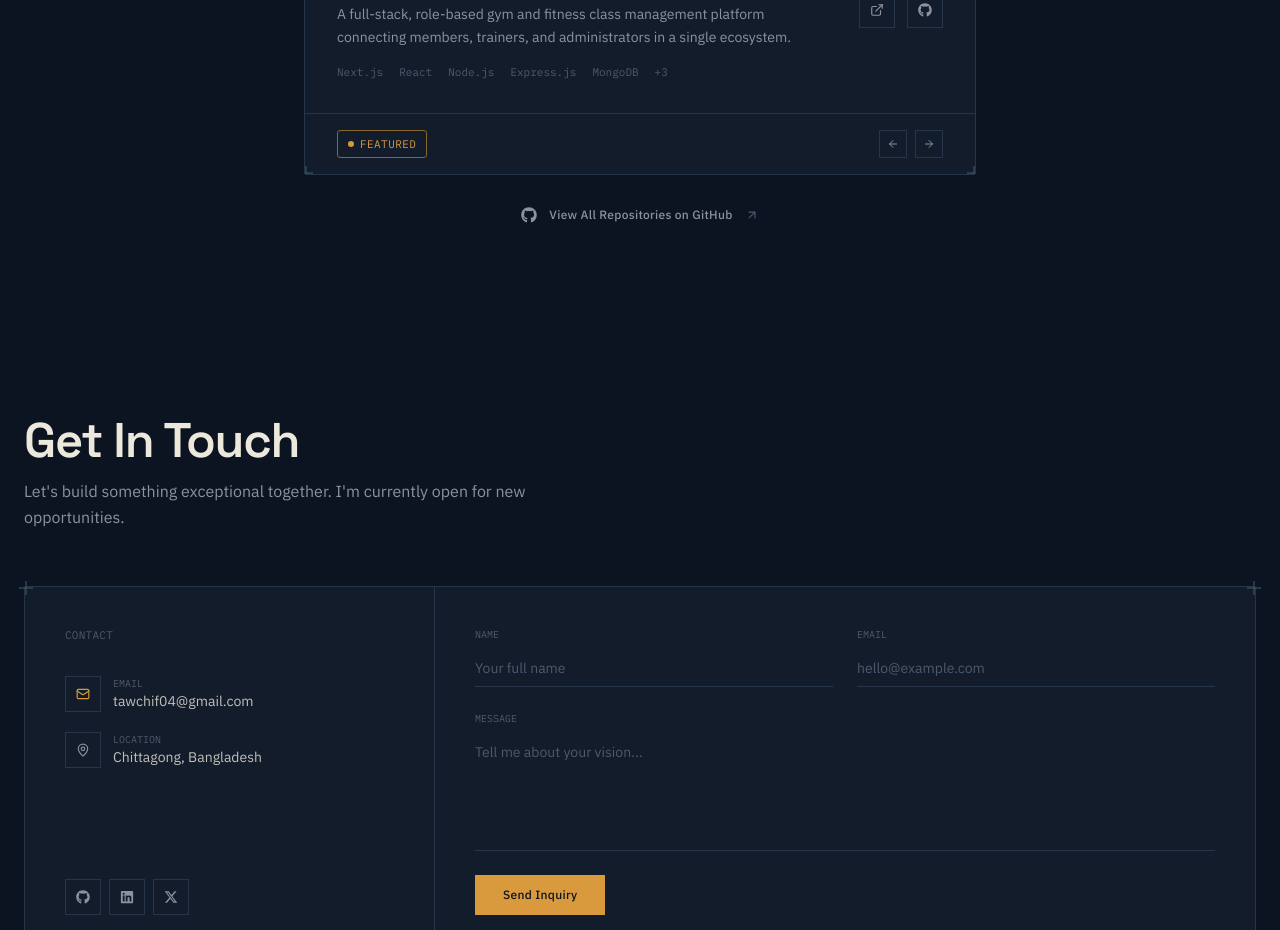
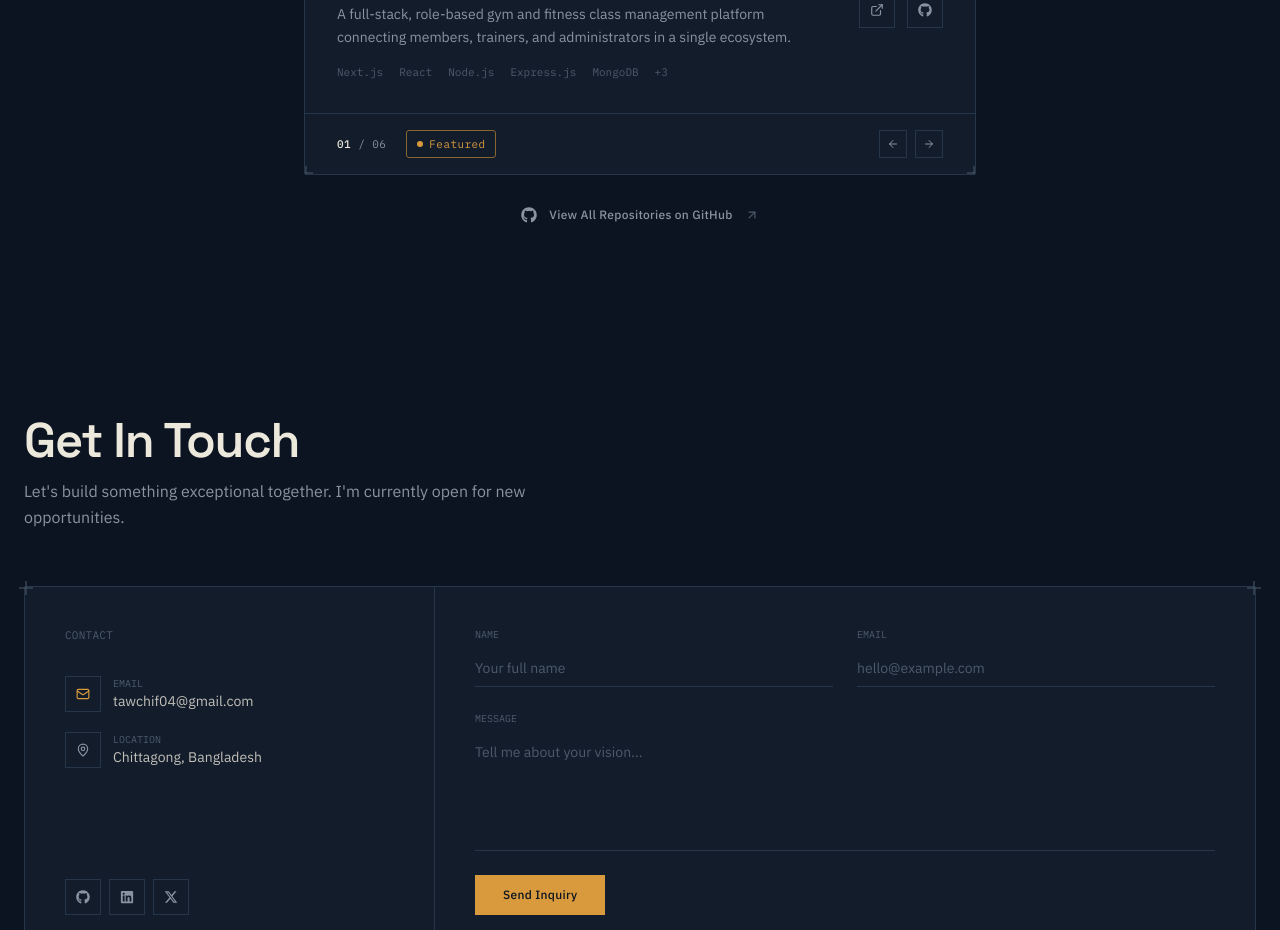
Before and after one commit to tawchifulislam/portfolio, a Next.js app: page / in a window 1280 px wide. Shown: the part 3540-4470 px from the top of the page. Built offline with nearby package versions, Linux system fonts and the light colour scheme.

Commit message:
refactor: update ProjectStack component by renaming sheetNumber prop to index and adjusting featured status text

```diff
--- a/src/components/ui/ProjectCard.jsx
+++ b/src/components/ui/ProjectCard.jsx
@@ -126,9 +126,9 @@ export default function ProjectStack({ projects }) {
         </AnimatePresence>
 
         <TitleBlock
-          sheetNumber={String(current + 1).padStart(2, '0')}
+          index={String(current + 1).padStart(2, '0')}
           total={String(projects.length).padStart(2, '0')}
-          status={project.featured ? 'FEATURED' : null}
+          status={project.featured ? 'Featured' : null}
           action={
             <div className="flex items-center gap-2">
               <button
```
